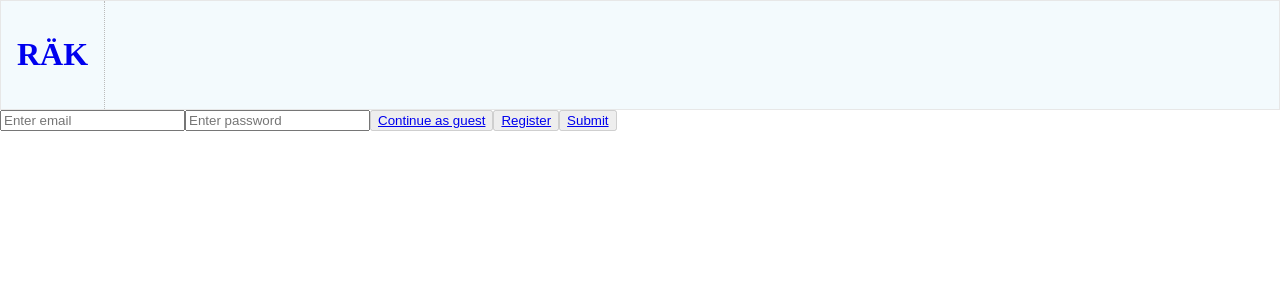
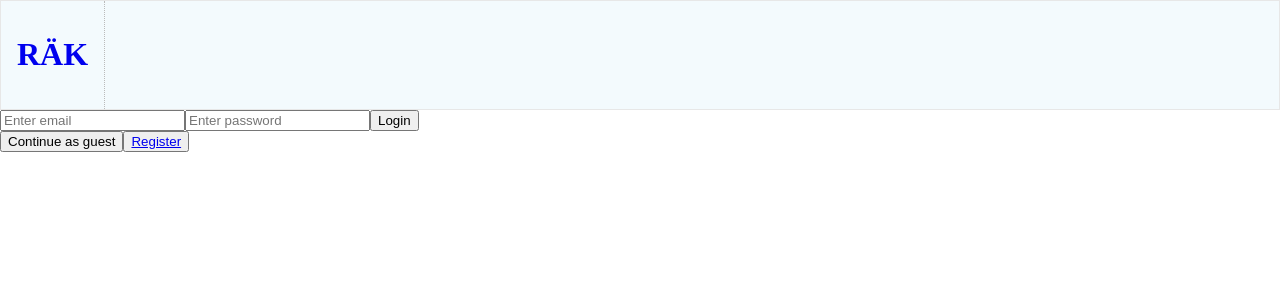
Before and after one commit to miss-quynh/RAK-frontend, a React (Create React App) app: page /donors/login in a window 1280 px wide. Shown: the top 300 px of the page. Built offline with nearby package versions, Linux system fonts and the light colour scheme.

Commit message:
Fix Donor login and register routing.

```diff
--- a/src/components/DonorLogin.js
+++ b/src/components/DonorLogin.js
@@ -14,6 +14,7 @@ class DonorLogin extends React.Component {
     this.handleEmailChange = this.handleEmailChange.bind(this)
     this.handlePasswordChange = this.handlePasswordChange.bind(this)
     this.handleSubmit = this.handleSubmit.bind(this)
+    this.loginAsGuest = this.loginAsGuest.bind(this)
 
   }
 
@@ -50,6 +51,10 @@ class DonorLogin extends React.Component {
     .catch(error => console.log("Donor Login Error: ", error.response))
   }
 
+  loginAsGuest () {
+    this.props.updateAuthToken('guest')
+  }
+
   render() {
     if(this.props.auth_token !== null) { return <Redirect to="/donors"/> }
     return (
@@ -68,22 +73,15 @@ class DonorLogin extends React.Component {
             value={this.state.password}
             onChange={this.handlePasswordChange} >
           </input>
+          <input type="submit" value="Login" />
+        </form>
         <button
-            type = 'Guest'
-            disabled = {!this.state.email}>
-            <a href={ '/donors'}>Continue as guest</a>
+          onClick={this.loginAsGuest}>
+            Continue as guest
         </button>
-          <button
-            type = 'Register'
-            disabled = {!this.state.email}>
-            <a href={ '/donors/registration'}>Register</a>
+        <button>
+          <a href="/donors/registration">Register</a>
         </button>
-          <button
-            type='submit'
-            disabled={!this.state.email}>
-            <a href={ '/donors'}>Submit</a>
-          </button>
-        </form>
       </div>
       )
   }
```
Lines whose indentation alone changed are shown as unchanged.
